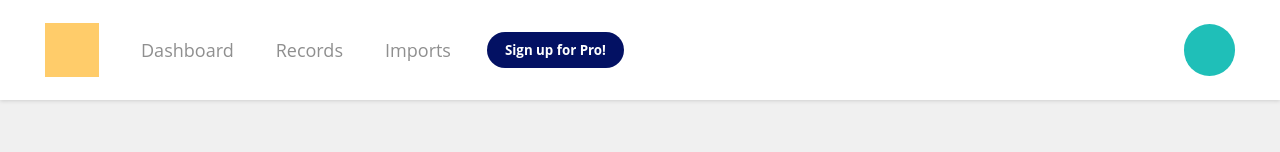
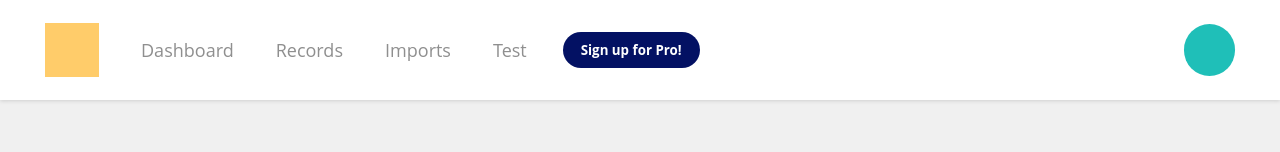
Before and after one commit to BenLouWong/Travelix, a React (Create React App) app in the folder travelix/: page / in a window 1280 px wide. Shown: the top 152 px of the page. Built offline with nearby package versions, Linux system fonts and the light colour scheme; no server answers.

Commit message:
Update nav bar

```diff
--- a/travelix/src/components/Buttons/NavButton.js
+++ b/travelix/src/components/Buttons/NavButton.js
@@ -14,6 +14,9 @@ export default function NavButton() {
 			<Link to="/Imports">
 				<Button>Imports</Button>
 			</Link>
+			<Link to="/#">
+				<Button>Test</Button>
+			</Link>
 			<ButtonAction>Sign up for Pro!</ButtonAction>
 		</>
 	);
```
